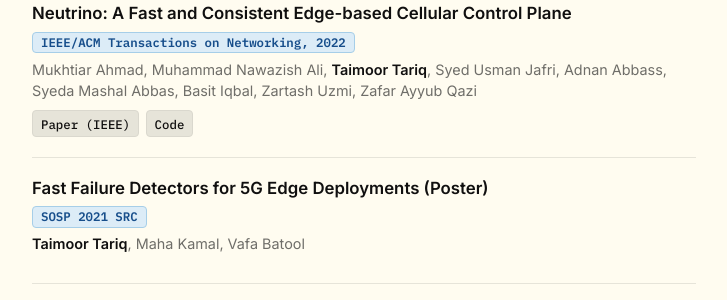
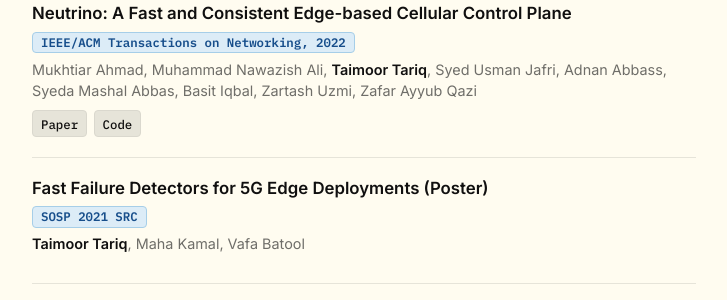
Before and after one commit to taimoortt/taimoortt.github.io, a Jekyll site: the page built from _pages/about.md, in a window 1280 px wide. Shown: the part 1453-1753 px from the top of the page, without its empty margins (276-1003 px from the left). Built offline with Jekyll 4.4.1, drawn with Linux system fonts in a browser that asks for light colours.

Commit message:
Update publication link label from 'Paper (IEEE)' to 'Paper'

```diff
--- a/_pages/about.md
+++ b/_pages/about.md
@@ -123,7 +123,7 @@ layout: default
     Mukhtiar Ahmad, Muhammad Nawazish Ali, <strong>Taimoor Tariq</strong>, Syed Usman Jafri, Adnan Abbass, Syeda Mashal Abbas, Basit Iqbal, Zartash Uzmi, Zafar Ayyub Qazi
   </div>
   <div class="pub-links">
-    <a href="https://ieeexplore.ieee.org/document/9885031" target="_blank" rel="noopener noreferrer" class="pub-link">Paper (IEEE)</a>
+    <a href="https://ieeexplore.ieee.org/document/9885031" target="_blank" rel="noopener noreferrer" class="pub-link">Paper</a>
     <a href="https://github.com/nsgLUMS/neutrino" target="_blank" rel="noopener noreferrer" class="pub-link">Code</a>
   </div>
 </div>
```
